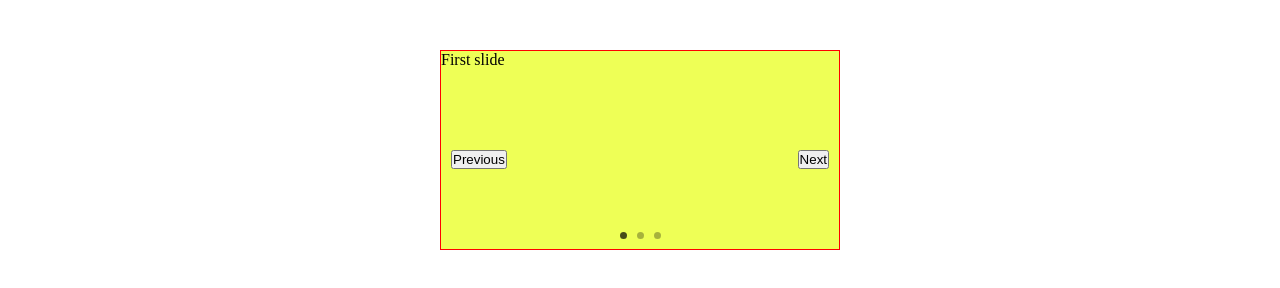
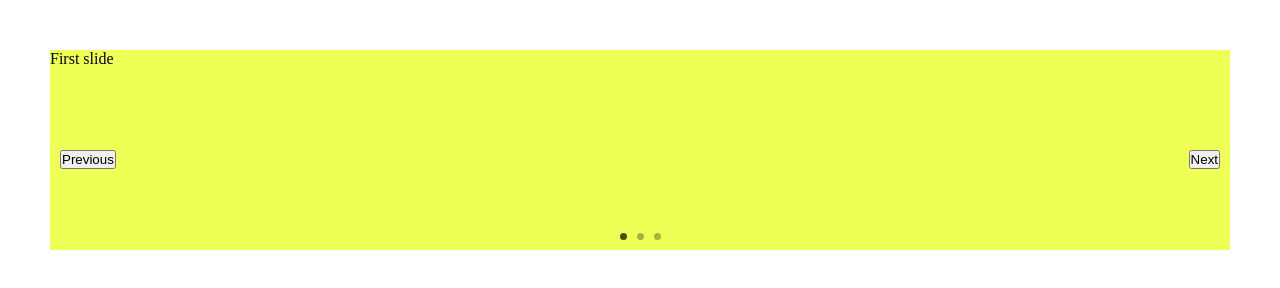
Before and after one commit to martinnov92/Slider, a website: page index.html in a window 1280 px wide. Drawn offline with Linux system fonts and the light colour scheme.

Commit message:
scss, css

```diff
--- a/css/style.scss
+++ b/css/style.scss
@@ -4,11 +4,14 @@
     box-sizing: border-box;
 }
 
+body {
+    padding: 50px;
+}
+
 .sliderr#slider {
-    width: 400px;
+    width: 100%;
     height: 200px;
-    border: 1px solid red;
-    margin: 50px auto;
+    margin: 0 auto;
 }
 
 .m-slider__slide {
```
Also changed, not shown: css/style.css.
